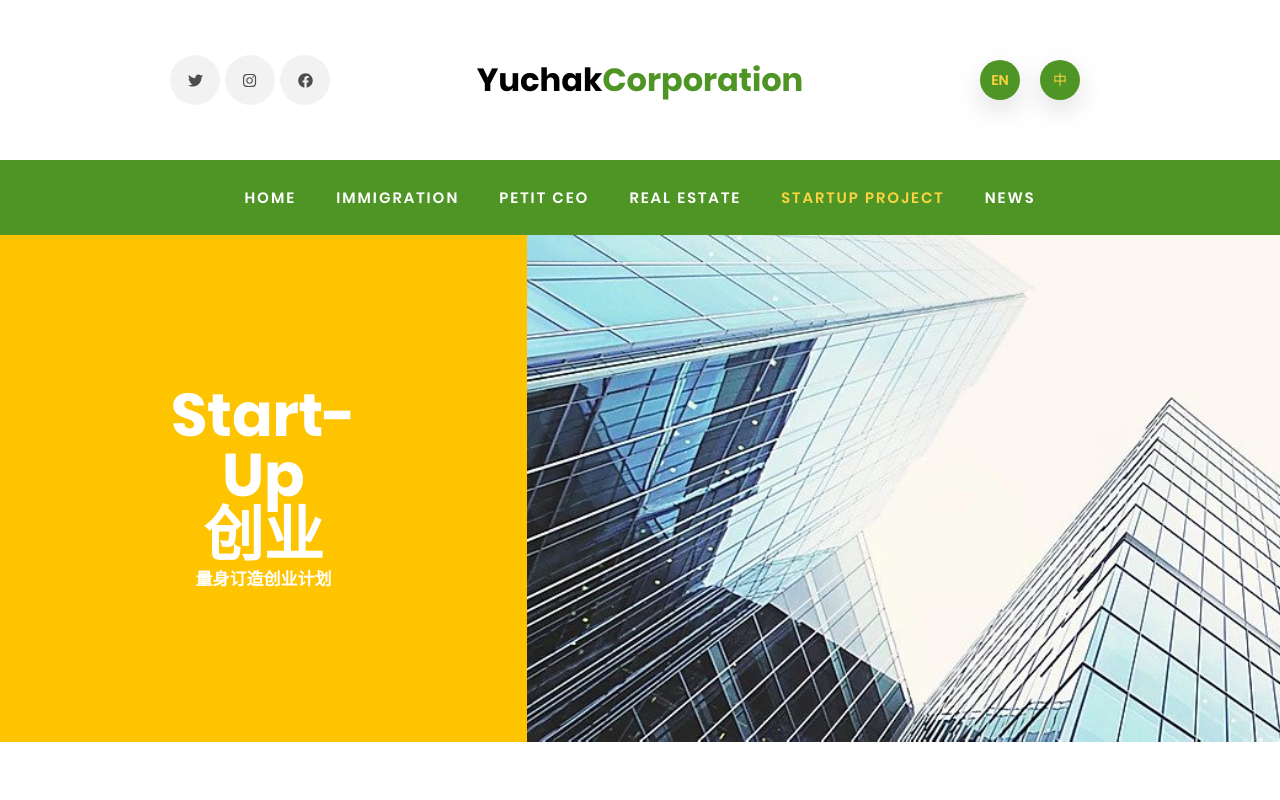
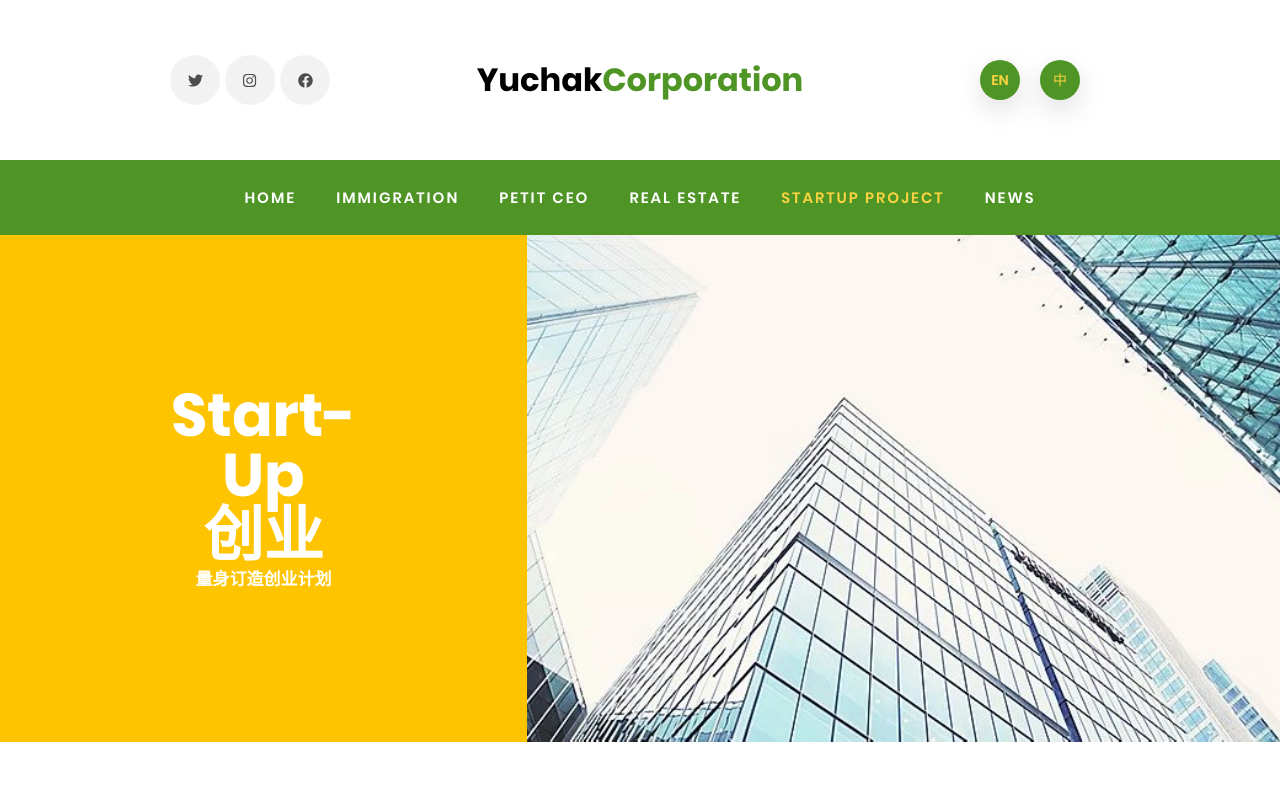
Before and after one commit to wuchufan/yuchak-main, a React (Create React App) app: page /startup in a window 1280 px wide. Shown: the top 800 px of the page. Built offline with nearby package versions, Linux system fonts and the light colour scheme.

Commit message:
optimzied

```diff
--- a/src/components/layout/StartUp/StartUp.js
+++ b/src/components/layout/StartUp/StartUp.js
@@ -1,5 +1,6 @@
 import React, {Fragment} from 'react';
 import classes from './StartUp.module.scss';
+import landing from '../../../assets/imgs/startup/startup-landing.jpg';
 import icon1 from '../../../assets/imgs/startup/startup-icons-1.jpg';
 import icon2 from '../../../assets/imgs/startup/startup-icons-2.jpg';
 import icon3 from '../../../assets/imgs/startup/startup-icons-3.jpg';
@@ -21,7 +22,9 @@ const StartUp = () => {
           量身订造创业计划
         </h3>
       </div>
-      <div className={classes['landing__img']}></div>
+      <div className={classes['landing__img']}>
+        <img style={{objectFit:'cover'}} loading='lazy' height='100%' width='100%' src={landing}/>
+      </div>
 
     </section>
     <section className={classes['six-steps']}>
--- a/src/components/layout/StartUp/StartUp.module.scss
+++ b/src/components/layout/StartUp/StartUp.module.scss
@@ -29,8 +29,6 @@ $grid-columns:0.7fr 1fr;
 
   &__img{
     grid-area:img;
-    background-image: url('../../../assets/imgs/startup/startup-landing.jpg');
-    background-size: cover;
 
   }
 }
```
